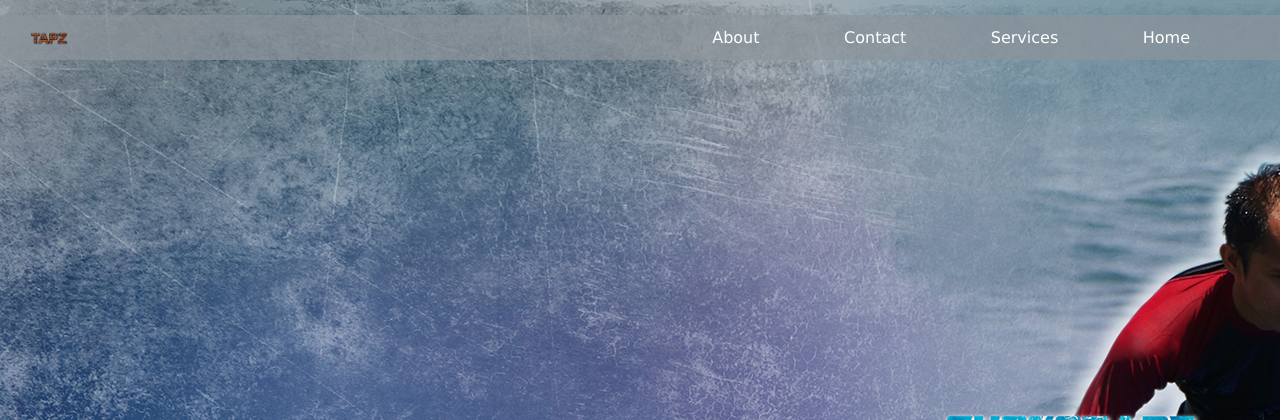
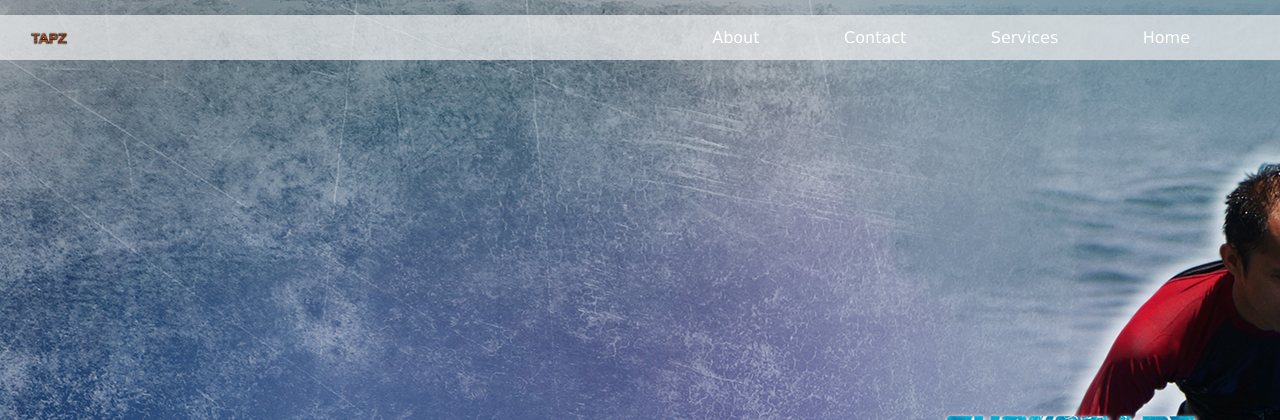
Before and after one commit to Chocogithub/firstdev, a PHP site: page / in a window 1280 px wide. Shown: the top 420 px of the page. Run offline with PHP 8.4, Linux system fonts and the light colour scheme.

Commit message:
Update style.css

```diff
--- a/css/style.css
+++ b/css/style.css
@@ -7,7 +7,7 @@ body {
 
 .header {
 	height: 45px;
-	background-color: rgba(141, 149, 156, 0.7);
+	background-color: rgba(240, 240, 240, 0.7);
 	padding: 10px;
 }
 
```
